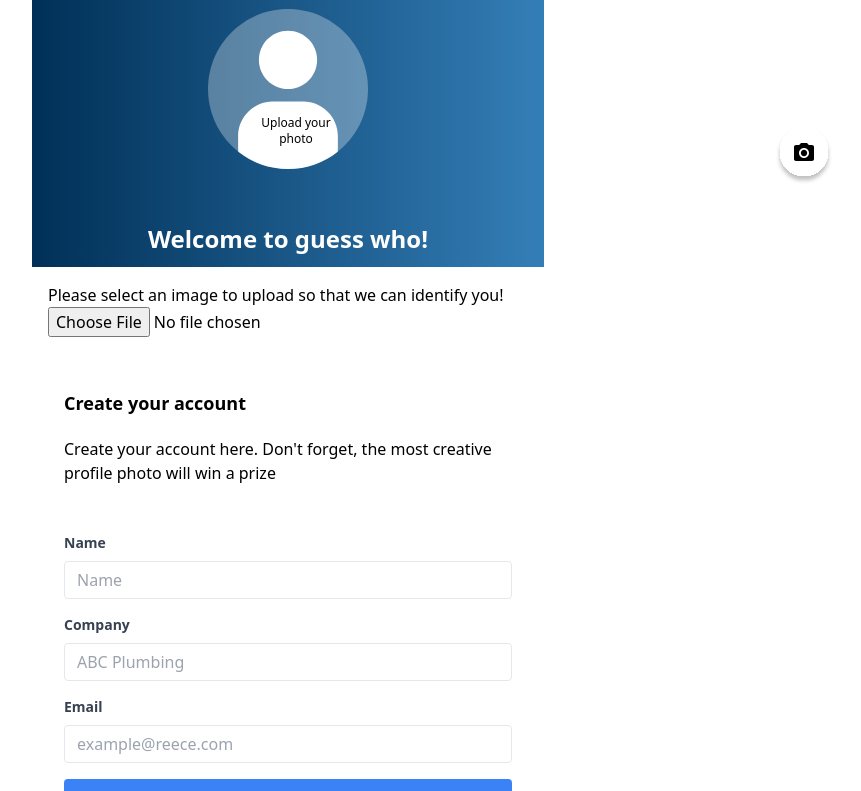
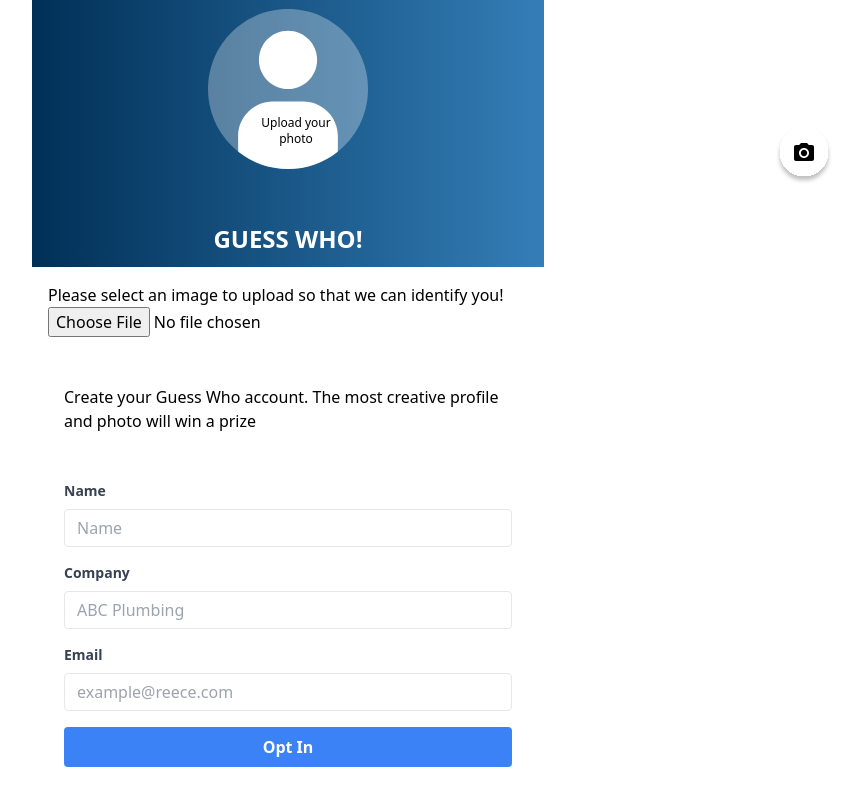
Before and after one commit to AlexZenin/hack-the-max, a Next.js app: page / in a window 1280 px wide. Shown: the top 791 px of the page, without its empty margins (352-1213 px from the left). Built offline with nearby package versions, Linux system fonts and the light colour scheme; no server answers.

Commit message:
FE changes and mapping

```diff
--- a/src/pages/index.tsx
+++ b/src/pages/index.tsx
@@ -86,9 +86,9 @@ const SignupForm = () => {
       body: JSON.stringify({
         email: email.value,
         accountName: name.value,
-        accountNumber: company.value,
-        phoneNumber: '0392740002',
-        imageURL: 's3:aws.actrol',
+        accountNumber: 3133569, // NGP TEST
+        phoneNumber: '0392740002', // hardcoded for now
+        imageURL: uploadedFile,
         location: {
           lat: coordinate.lat,
           lng: coordinate.long,
@@ -236,7 +236,7 @@ const SignupForm = () => {
             </clipPath>
           </defs>
         </svg>
-        <h1 className="text-white font-bold text-2xl py-3">{`Welcome to guess who!`}</h1>
+        <h1 className="text-white font-bold text-2xl py-3">{`GUESS WHO!`}</h1>
       </div>
       <div className="container flew items-center p-4 mx-auto min-h screen justify-center">
         <form onSubmit={uploadFile}>
@@ -256,8 +256,8 @@ const SignupForm = () => {
               <div className="mx-auto w-64 text-center ">
                 <div className="relative w-64"></div>
               </div>
-              <h2 className="font-bold text-lg py-3">Create your account</h2>
-              <div className="text-base pt-2 pb-8">{`Create your account here. Don't forget, the most creative profile photo will win a prize`}</div>
+              {/* <h2 className="font-bold text-lg py-3">Create your account</h2> */}
+              <div className="text-base pt-2 pb-8">{`Create your Guess Who account. The most creative profile and photo will win a prize`}</div>
             </div>
             <div className="mb-4">
               <label
```
